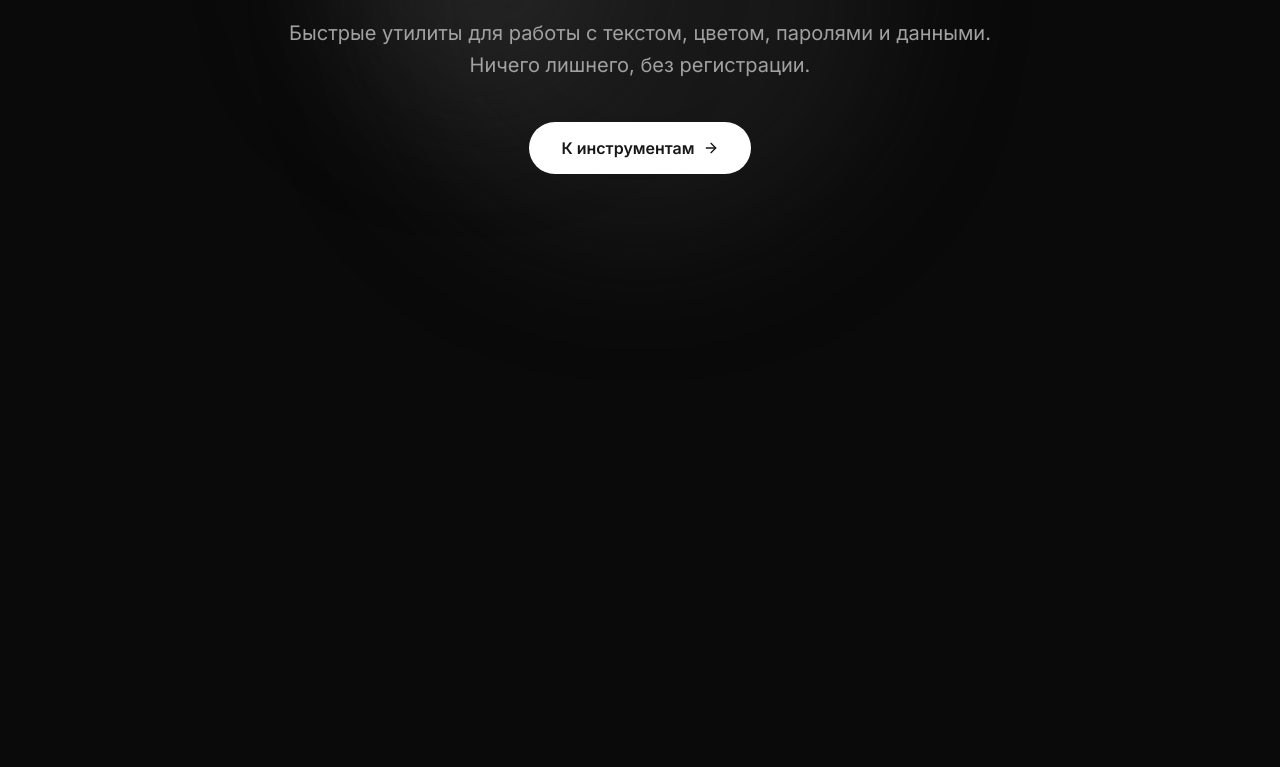
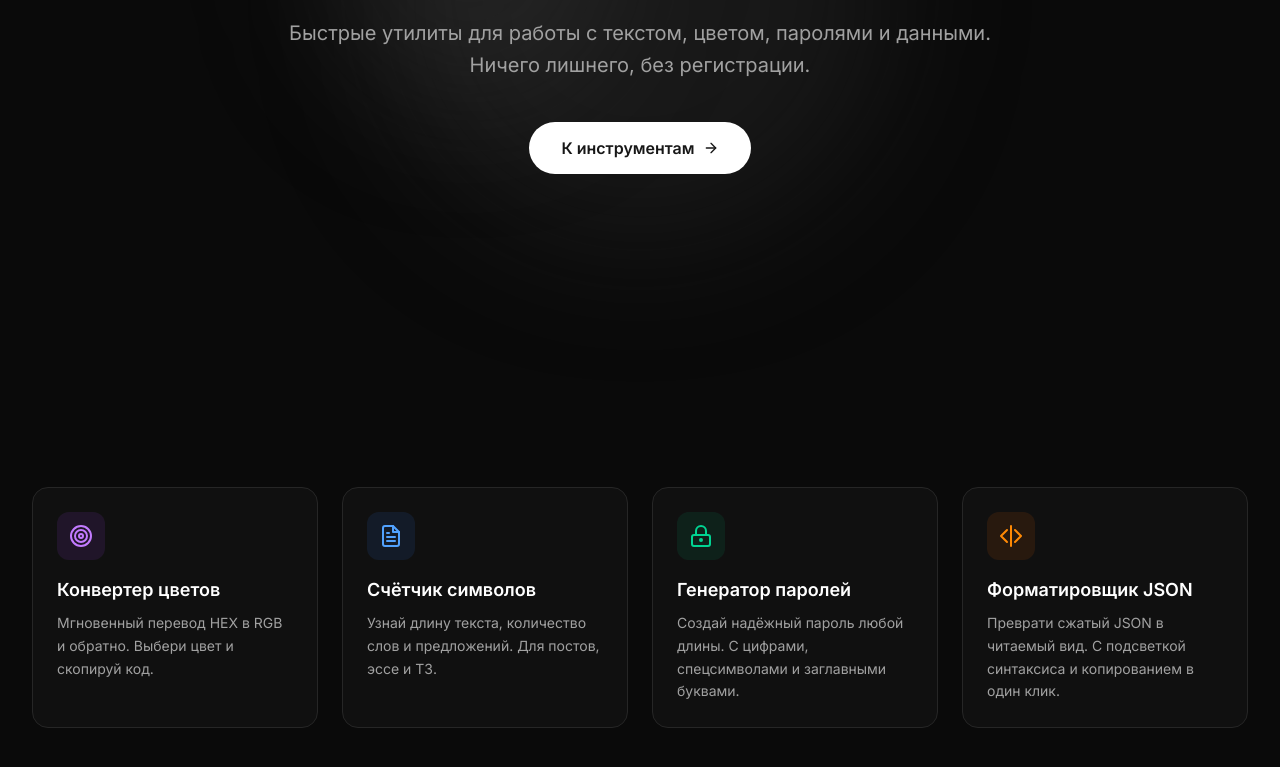
Before and after one commit to Mixagl/toolbox, a Next.js app: page / in a window 1280 px wide. Shown: the part 377-1144 px from the top of the page. Before the commit the page ends 800 px from the top, so only its background shows below. Built offline with nearby package versions, Linux system fonts and the light colour scheme.

Commit message:
Add Tools section

```diff
--- /dev/null
+++ b/app/components/Tools.tsx
@@ -0,0 +1,137 @@
+export default function Tools() {
+  const tools = [
+    {
+      title: "Конвертер цветов",
+      description:
+        "Мгновенный перевод HEX в RGB и обратно. Выбери цвет и скопируй код.",
+      icon: (
+        <svg
+          width="24"
+          height="24"
+          viewBox="0 0 24 24"
+          fill="none"
+          stroke="currentColor"
+          strokeWidth="2"
+          strokeLinecap="round"
+          strokeLinejoin="round"
+        >
+          <circle cx="12" cy="12" r="10" />
+          <circle cx="12" cy="12" r="6" />
+          <circle cx="12" cy="12" r="2" />
+        </svg>
+      ),
+      gradient: "from-purple-500/20 to-pink-500/20",
+      iconBg: "bg-purple-500/10",
+      iconColor: "text-purple-400",
+    },
+    {
+      title: "Счётчик символов",
+      description:
+        "Узнай длину текста, количество слов и предложений. Для постов, эссе и ТЗ.",
+      icon: (
+        <svg
+          width="24"
+          height="24"
+          viewBox="0 0 24 24"
+          fill="none"
+          stroke="currentColor"
+          strokeWidth="2"
+          strokeLinecap="round"
+          strokeLinejoin="round"
+        >
+          <path d="M14 2H6a2 2 0 0 0-2 2v16a2 2 0 0 0 2 2h12a2 2 0 0 0 2-2V8z" />
+          <polyline points="14 2 14 8 20 8" />
+          <line x1="16" y1="13" x2="8" y2="13" />
+          <line x1="16" y1="17" x2="8" y2="17" />
+          <polyline points="10 9 9 9 8 9" />
+        </svg>
+      ),
+      gradient: "from-blue-500/20 to-cyan-500/20",
+      iconBg: "bg-blue-500/10",
+      iconColor: "text-blue-400",
+    },
+    {
+      title: "Генератор паролей",
+      description:
+        "Создай надёжный пароль любой длины. С цифрами, спецсимволами и заглавными буквами.",
+      icon: (
+        <svg
+          width="24"
+          height="24"
+          viewBox="0 0 24 24"
+          fill="none"
+          stroke="currentColor"
+          strokeWidth="2"
+          strokeLinecap="round"
+          strokeLinejoin="round"
+        >
+          <rect x="3" y="11" width="18" height="11" rx="2" ry="2" />
+          <path d="M7 11V7a5 5 0 0 1 10 0v4" />
+          <circle cx="12" cy="16" r="1" />
+        </svg>
+      ),
+      gradient: "from-emerald-500/20 to-green-500/20",
+      iconBg: "bg-emerald-500/10",
+      iconColor: "text-emerald-400",
+    },
+    {
+      title: "Форматировщик JSON",
+      description:
+        "Преврати сжатый JSON в читаемый вид. С подсветкой синтаксиса и копированием в один клик.",
+      icon: (
+        <svg
+          width="24"
+          height="24"
+          viewBox="0 0 24 24"
+          fill="none"
+          stroke="currentColor"
+          strokeWidth="2"
+          strokeLinecap="round"
+          strokeLinejoin="round"
+        >
+          <polyline points="16 18 22 12 16 6" />
+          <polyline points="8 6 2 12 8 18" />
+          <line x1="12" y1="2" x2="12" y2="22" />
+        </svg>
+      ),
+      gradient: "from-orange-500/20 to-yellow-500/20",
+      iconBg: "bg-orange-500/10",
+      iconColor: "text-orange-400",
+    },
+  ];
+
+  return (
+    <section id="tools" className="relative py-24 sm:py-32">
+      <div className="mx-auto max-w-7xl px-4 sm:px-6 lg:px-8">
+        <div className="grid gap-6 sm:grid-cols-2 lg:grid-cols-4">
+          {tools.map((tool) => (
+            <div
+              key={tool.title}
+              className="group relative overflow-hidden rounded-2xl border border-neutral-800 bg-neutral-900/50 p-6 transition-all hover:border-neutral-700 hover:bg-neutral-900/80 hover:-translate-y-1"
+            >
+              <div
+                className={`absolute inset-0 bg-linear-to-br ${tool.gradient} opacity-0 transition-opacity group-hover:opacity-100`}
+              />
+
+              <div className="relative">
+                <div
+                  className={`inline-flex h-12 w-12 items-center justify-center rounded-xl ${tool.iconBg} ${tool.iconColor} mb-4 transition-transform group-hover:scale-110`}
+                >
+                  {tool.icon}
+                </div>
+
+                <h3 className="text-lg font-semibold text-white mb-2">
+                  {tool.title}
+                </h3>
+
+                <p className="text-sm leading-relaxed text-neutral-400">
+                  {tool.description}
+                </p>
+              </div>
+            </div>
+          ))}
+        </div>
+      </div>
+    </section>
+  );
+}
--- a/app/page.tsx
+++ b/app/page.tsx
@@ -1,9 +1,11 @@
 import Hero from "./components/Hero";
+import Tools from "./components/Tools";
 
 export default function Home() {
   return (
     <>
       <Hero />
+      <Tools />
     </>
   );
 }
```
